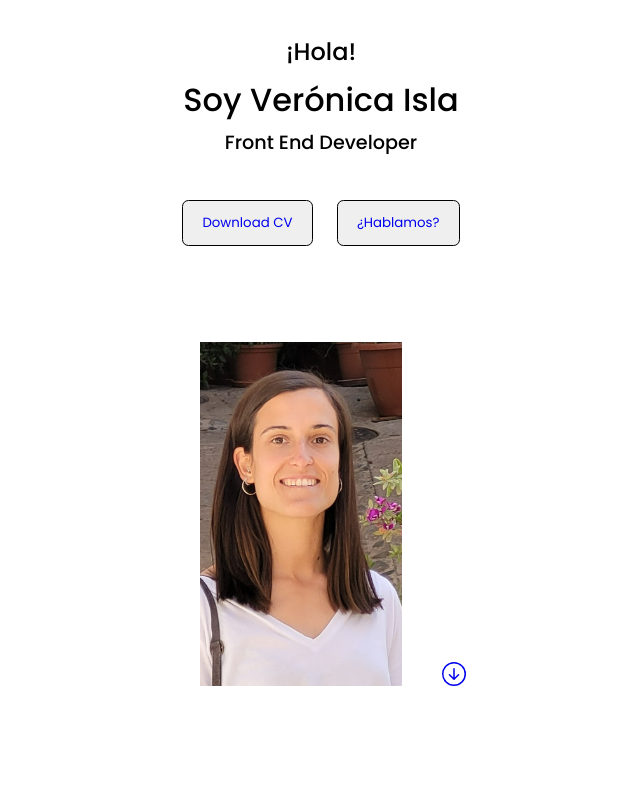
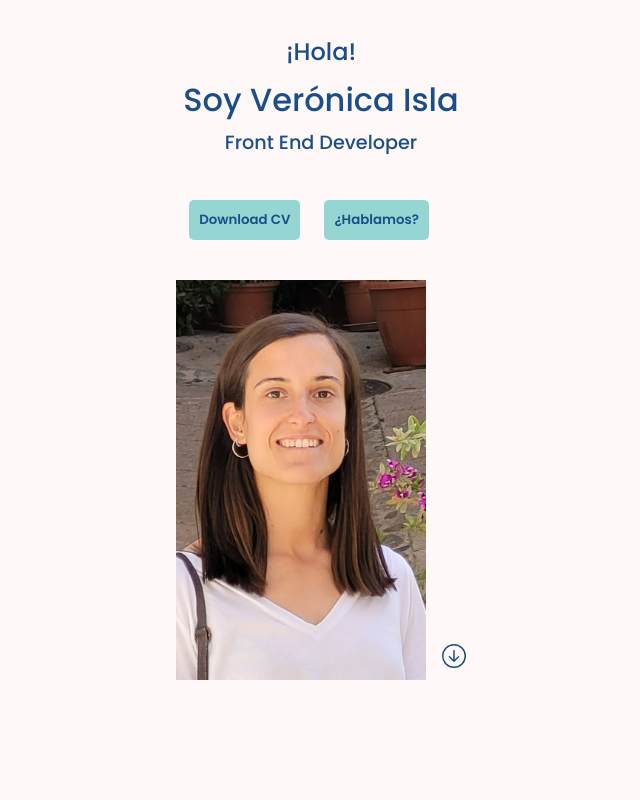
Before and after one commit to veroisla/Portfolio, a React (Create React App) app: page / in a window 1280 px wide. Shown: the top 800 px of the page, without its empty margins (319-959 px from the left). Built offline with nearby package versions, Linux system fonts and the light colour scheme.

Commit message:
change colors header

```diff
--- a/src/components/Footer.js
+++ b/src/components/Footer.js
@@ -1,7 +1,6 @@
 import '../styles/Core/Reset.scss';
 import '../styles/Core/Variables.scss';
 import '../styles/Components/Footer.scss';
-import { GiIsland } from 'react-icons/gi';
 import { BsLinkedin } from 'react-icons/bs';
 import { BsGithub } from 'react-icons/bs';
 import { FiMail } from 'react-icons/fi';
@@ -38,12 +37,7 @@ function Footer(params) {
           <BsGithub />
         </a>
       </div>{' '}
-      <p className="footer__copyrigth">
-        Website Design by Verónica Isla <GiIsland className="footer__island" />
-      </p>
-      {/* <a href="#home">
-        <BsArrowUpCircleFill className="footer__arrow" />
-      </a>{' '} */}
+      <p className="footer__copyrigth">Website Design by Verónica Isla</p>
     </footer>
   );
 }
--- a/src/components/Header.js
+++ b/src/components/Header.js
@@ -4,24 +4,27 @@ import '../styles/Components/Header.scss';
 import CV from '../CV.pdf';
 import ME from '../images/ME.jpg';
 import { BsArrowDownCircle } from 'react-icons/bs';
-// import dots from '../images/dots.jpg';
 
 function Header() {
   return (
     <header className="header" id="home">
       {/* <img src={dots} alt="" className="header__dots" /> */}
-      <h5 className="header__hello">¡Hola!</h5>
-      <h1 className="header__name">Soy Verónica Isla</h1>
-      <h5 className="header__frontEnd">Front End Developer</h5>
+      <div className="header__info">
+        {' '}
+        <h5 className="header__hello">¡Hola!</h5>
+        <h1 className="header__name">Soy Verónica Isla</h1>
+        <h5 className="header__frontEnd">Front End Developer</h5>
+      </div>
+
       <div className="header__btn--div">
-        <button type="button" className="btn header__btn--cv">
-          <a className="header__link--cv" href={CV} download>
+        <button type="button" className=" header__btn">
+          <a className="header__link" href={CV} download>
             Download CV
           </a>
         </button>
-        <button type="button" className="btn header__btn--talk">
+        <button type="button" className="header__btn">
           <a
-            className="header__link--talk"
+            className="header__link"
             href="https://www.linkedin.com/in/veronica-isla-garcia-de-leaniz/"
             target="_blank"
             rel="noreferrer"
--- a/src/styles/Components/About.scss
+++ b/src/styles/Components/About.scss
@@ -6,7 +6,7 @@
     flex-direction: column;
     align-items: center;
     margin: 1.6rem 2rem 1.6rem 2rem;
-    color: $--color-dark-blue;
+    color: $--color-black;
 
  &__aboutMe {
     font-size: 2.5rem;
--- a/src/styles/Components/Footer.scss
+++ b/src/styles/Components/Footer.scss
@@ -6,8 +6,9 @@
     flex-direction: column;
     justify-content: center;
     align-items: center;
-    height: 8rem;
+    height: 10rem;
     background-color: $--color-yellow;
+    color: $--color-black;
 
     &__social {
       width: 30%;
@@ -23,11 +24,12 @@
         color: $--color-black;
     }
 
-    &__island {
-        font-size: 1.5rem;
-    }
+    @media all and (min-width: 768px){
 
-    @media all and (min-width: 768px){
+        &__social {
+          width: 10%;
+        }
+
         &__copyrigth {
         font-size: 18px;
     }
--- a/src/styles/Components/Header.scss
+++ b/src/styles/Components/Header.scss
@@ -1,7 +1,5 @@
 @import '../Core/Reset.scss';
 @import "../Core/Variables.scss";
-
-
 
 .header {
     padding-top: 4rem;
@@ -14,60 +12,56 @@
     text-align: center;
     height: 100vh;
     position: relative;
+    // background-color: $--color-light-blue;
 
-&__dots {
-    position: absolute;
-    z-index: -5;
-    width: 80%;
-}
+
  //TEXT
+
+ &__info {
+    display: flex;
+    flex-direction: column;
+   align-items: center;
+   font-size: 1.4rem;
+   color: $--color-dark-blue;
+
+ }
 
  &__hello {
      font-size: 1.5rem;
-    //  text-shadow: -1px 0 #000, 0 1px #000, 1px 0 #000, 0 -1px #000;
-
+    //  background-color: $--color-green;
+    //  color: $--color-white;
+    // border-radius: 5px;  margin-bottom: 7px;  padding: 3px;
  }
 
  &__name {
     font-size: 2rem;
+    // background-color: $--color-green;
+    // color: $--color-white;
+    // border-radius: 5px; padding: 3px;margin-bottom: 7px;
  }
 
  &__frontEnd {
      font-size: 1.2rem;
+    //  background-color: $--color-green;
+    //  color: $--color-white;
+    //  border-radius: 5px;padding: 3px;
  }
 
  //BUTTONS
 
- &__link--cv {
-    padding: 0.7rem;
-    transition: color 0.6s;
-
-    &:hover {
-
-    }
+ &__btn {
+    margin-top: 2.5rem;
+    margin-right: 1.5rem;
+    background-color: $--color-light-blue;
+    font-weight: bold;
+    padding: 10px;
+    border-radius: 5px;
  }
 
- &__link--talk {
-
-    padding: 0.7rem;
-    transition: color 0.6s;
+ &__link {
+    color: $--color-black;
+    color: $--color-dark-blue;
  }
-
-    &__btn--cv {
-    margin-top: 2.5rem;
-
-    margin-right: 1.5rem;
-    transition: background-color 0.6s;
- }
-
- &__btn--talk {
-     transition: background-color 0.6s;
-     &:hover {
-
-     }
-
- }
-
 
  //SECTION2
 
@@ -83,11 +77,8 @@
  &__img {
      width: 250px;
      height: 400px;
-     margin-top: 4rem;
-    //  border-radius: 6rem 6rem 6rem 6rem ;
-    //  border-radius: 12rem 12rem 0 0  ;
-    //  background: linear-gradient(#3fd1d1, transparent);//Gradiante fondo hero
-     padding: 2rem 1.5rem 1.5rem 1.5rem;
+     margin-top: 40px;
+     align-items: center;
  }
 
  //arrow down
@@ -99,10 +90,6 @@
     margin-left: 1rem;
     font-size: 1.5rem;
     transition: transform 1s;
-
-    &:hover {
-        transform: translateY(20px);
-    }
  }
 
-}
+ }
--- a/src/styles/Components/Proyects.scss
+++ b/src/styles/Components/Proyects.scss
@@ -56,7 +56,7 @@
 
 &__name {
     text-align: center;
-    color: #2f315b;
+    color: $--color-dark-blue;
     margin: 1.4rem 0rem 1rem 0rem;
     font-weight: bold;
     font-size: 18px;
@@ -73,7 +73,6 @@
     padding: 1rem;
     text-align: left;
     line-height: 1.5;
-
 }
 
 &__links {
--- a/src/styles/Core/Variables.scss
+++ b/src/styles/Core/Variables.scss
@@ -1,20 +1,13 @@
 
-//COLORES DEFINITIVOS
-
-
-
-//BACKGROUND
-// verdes, azules, amarillos - 10
+//COLORS
 $--color-border-card: #3fd1d1;
 $--color-green: #6db784;
 $--color-dark-blue: #1b4d89;
 $--color-light-blue: #95d6d2;
 $--color-white: #ffffff;
 $--color-yellow: #f9e45b;
-$--color-black: black;
-
-
-//----------------------------------//
+$--color-black: rgba(14, 12, 12, 0.904);
+$--color-light-white: #fef9f8  ;
 
 
 //SIZES
@@ -38,7 +31,7 @@ body {
     font-family: 'Poppins', sans-serif;
     line-height: 1.7;
     position: relative;
-    background-color: $--color-white;
+    background-color: $--color-light-white;
 }
 
 a {
```
